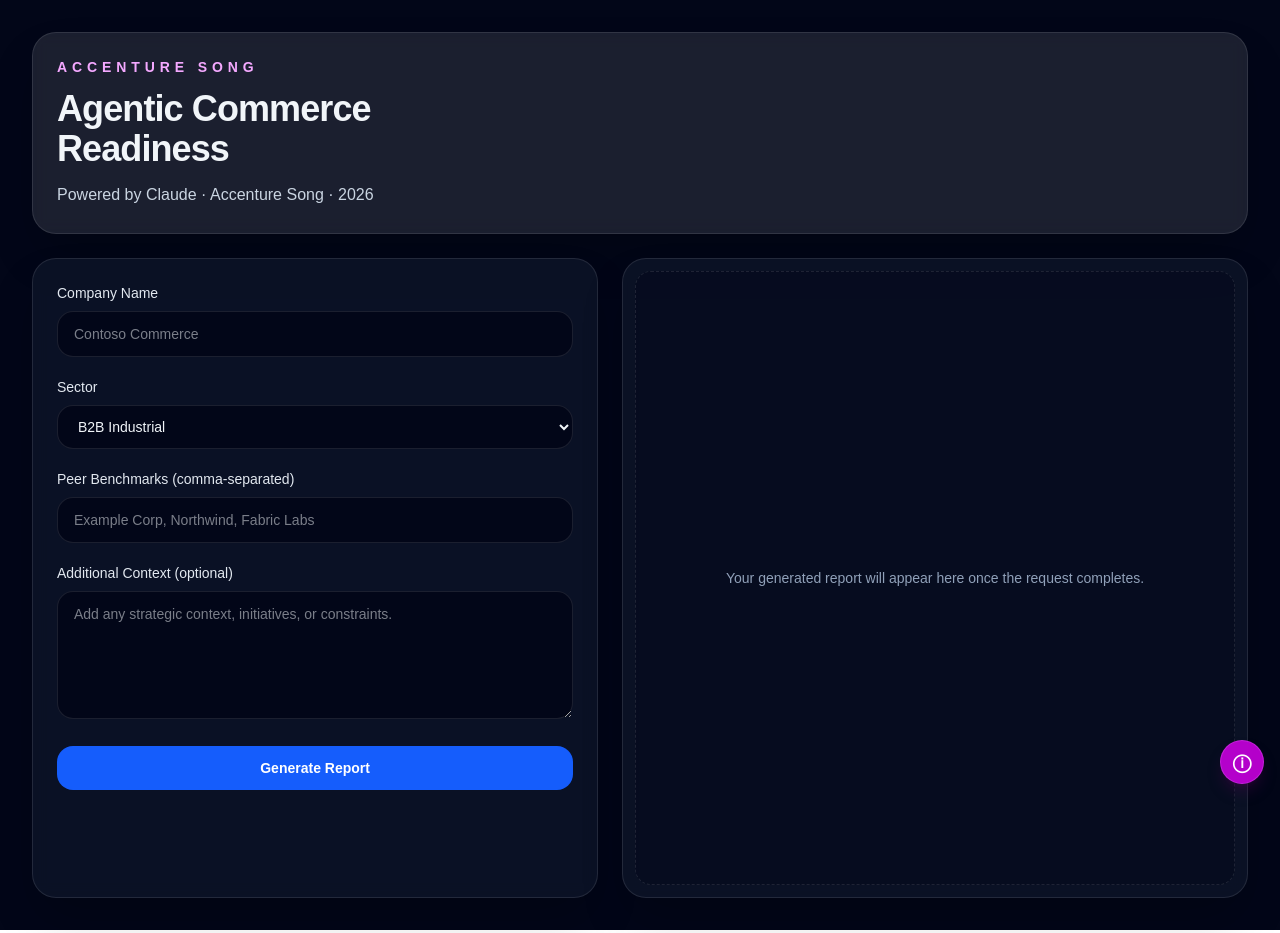
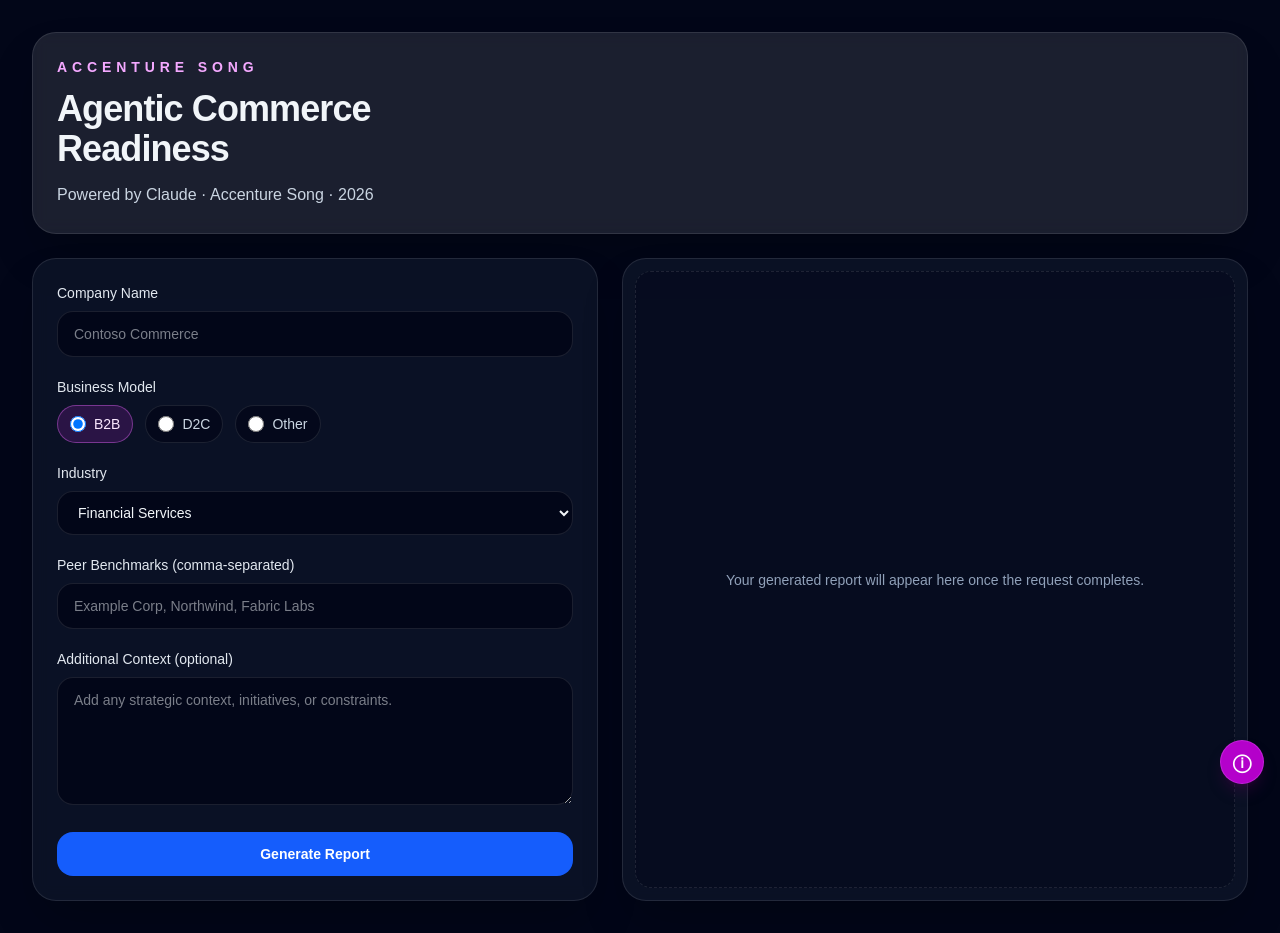
Before and after one commit to stkono123/agentic-commerce-readiness, a Next.js app: page / in a window 1280 px wide. Built offline with nearby package versions, Linux system fonts and the light colour scheme.

Commit message:
v0.6: Split business model and industry, add CMT/Health/Products/Resources

```diff
--- a/app/api/generate/route.ts
+++ b/app/api/generate/route.ts
@@ -7,10 +7,12 @@
   SKILL_RENDER,
 } from "./skills";
 
-const SECTOR_SKILL_CONTENT: Record<string, string> = {
-  "B2B Industrial": SKILL_B2B,
-  "D2C Consumer": SKILL_D2C,
-  "Financial Services": SKILL_FS,
+const BUSINESS_MODEL_SKILL_CONTENT: Record<string, string> = {
+  B2B: SKILL_B2B,
+  "B2B Other": SKILL_B2B,
+  D2C: SKILL_D2C,
+  "D2C Other": SKILL_D2C,
+  Other: SKILL_D2C,
 };
 
 const FINAL_INSTRUCTION =
@@ -20,18 +22,21 @@
 
 export const maxDuration = 300;
 
-function buildSystemPrompt(sector: string) {
-  const sectorSkillContent = SECTOR_SKILL_CONTENT[sector] ?? "";
-
-  return [
-    sectorSkillContent,
+function buildSystemPrompt(businessModel: string, industry: string) {
+  const businessModelSkillContent = BUSINESS_MODEL_SKILL_CONTENT[businessModel] ?? SKILL_D2C;
+  const sections = [
+    businessModelSkillContent,
     SKILL_RENDER,
     REPORT_TEMPLATE,
     FINAL_INSTRUCTION,
     WEB_SEARCH_INSTRUCTION,
-  ]
-    .filter(Boolean)
-    .join("\n\n");
+  ];
+
+  if (industry === "Financial Services") {
+    sections.push(SKILL_FS);
+  }
+
+  return sections.filter(Boolean).join("\n\n");
 }
 
 function extractTextFromSseEvent(eventChunk: string) {
@@ -80,7 +85,8 @@
   try {
     const payload = await request.json();
     const companyName = String(payload?.companyName ?? "");
-    const sector = String(payload?.sector ?? "");
+    const businessModel = String(payload?.businessModel ?? "Other");
+    const industry = String(payload?.industry ?? "Other");
     const peers = String(payload?.peers ?? "");
     const context = String(payload?.context ?? "");
 
@@ -88,8 +94,10 @@
       month: "long",
       year: "numeric",
     });
-    const systemPrompt = await buildSystemPrompt(sector);
-    const userMessage = `Date: ${today}\nCompany: ${companyName}\nSector: ${sector}\nPeers: ${peers}\nAdditional Context: ${context}\n\nGenerate the full Agentic Commerce Readiness Report as a single self-contained HTML file.`;
+    const systemPrompt = await buildSystemPrompt(businessModel, industry);
+    const userMessage = `Date: ${today}\nCompany: ${companyName}\nBusiness Model: ${businessModel}\nIndustry: ${industry}\nPeers: ${peers}\nAdditional Context: ${context}${
+      industry !== "Financial Services" ? `\nIndustry Context: ${industry}` : ""
+    }\n\nGenerate the full Agentic Commerce Readiness Report as a single self-contained HTML file.`;
 
     const response = await fetch("https://api.anthropic.com/v1/messages", {
       method: "POST",
--- a/app/page.tsx
+++ b/app/page.tsx
@@ -2,11 +2,20 @@
 
 import { FormEvent, useEffect, useMemo, useRef, useState } from "react";
 
-const sectors = ["B2B Industrial", "D2C Consumer", "Financial Services"];
+const businessModels = ["B2B", "D2C", "Other"];
+const industries = [
+  "Financial Services",
+  "Communication, Media & Technology",
+  "Health & Public Service",
+  "Products",
+  "Resources",
+  "Other",
+];
 
 export default function Home() {
   const [companyName, setCompanyName] = useState("");
-  const [sector, setSector] = useState(sectors[0]);
+  const [businessModel, setBusinessModel] = useState(businessModels[0]);
+  const [industry, setIndustry] = useState(industries[0]);
   const [peers, setPeers] = useState("");
   const [context, setContext] = useState("");
   const [isLoading, setIsLoading] = useState(false);
@@ -55,7 +64,8 @@
         headers: { "Content-Type": "application/json" },
         body: JSON.stringify({
           companyName,
-          sector,
+          businessModel,
+          industry,
           peers,
           context,
         }),
@@ -157,16 +167,48 @@
             </div>
 
             <div>
-              <label className="mb-2 block text-sm font-medium text-slate-200" htmlFor="sector">
-                Sector
+              <label className="mb-2 block text-sm font-medium text-slate-200">
+                Business Model
+              </label>
+              <div className="flex flex-wrap gap-3">
+                {businessModels.map((item) => {
+                  const checked = businessModel === item;
+
+                  return (
+                    <label
+                      key={item}
+                      className={`flex cursor-pointer items-center gap-2 rounded-full border px-3 py-2 text-sm transition ${
+                        checked
+                          ? "border-fuchsia-400/40 bg-fuchsia-500/15 text-fuchsia-100"
+                          : "border-white/10 bg-slate-950/70 text-slate-300"
+                      }`}
+                    >
+                      <input
+                        type="radio"
+                        name="businessModel"
+                        value={item}
+                        checked={checked}
+                        onChange={() => setBusinessModel(item)}
+                        className="h-4 w-4 border-white/15 bg-slate-950"
+                      />
+                      {item}
+                    </label>
+                  );
+                })}
+              </div>
+            </div>
+
+            <div>
+              <label className="mb-2 block text-sm font-medium text-slate-200" htmlFor="industry">
+                Industry
               </label>
               <select
-                id="sector"
-                value={sector}
-                onChange={(event) => setSector(event.target.value)}
+                id="industry"
+                value={industry}
+                onChange={(event) => setIndustry(event.target.value)}
                 className="w-full rounded-2xl border border-white/10 bg-slate-950 px-4 py-3 text-sm text-slate-100 outline-none ring-0"
               >
-                {sectors.map((item) => (
+                {industries.map((item) => (
                   <option key={item} value={item}>
                     {item}
                   </option>
@@ -320,7 +362,7 @@
 
             <div className="mt-6 space-y-3 text-sm text-slate-300">
               <p>
-                <span className="font-semibold text-slate-100">Version:</span> 0.5
+                <span className="font-semibold text-slate-100">Version:</span> 0.6
               </p>
               <p>
                 <span className="font-semibold text-slate-100">Created:</span> July 2026
```
